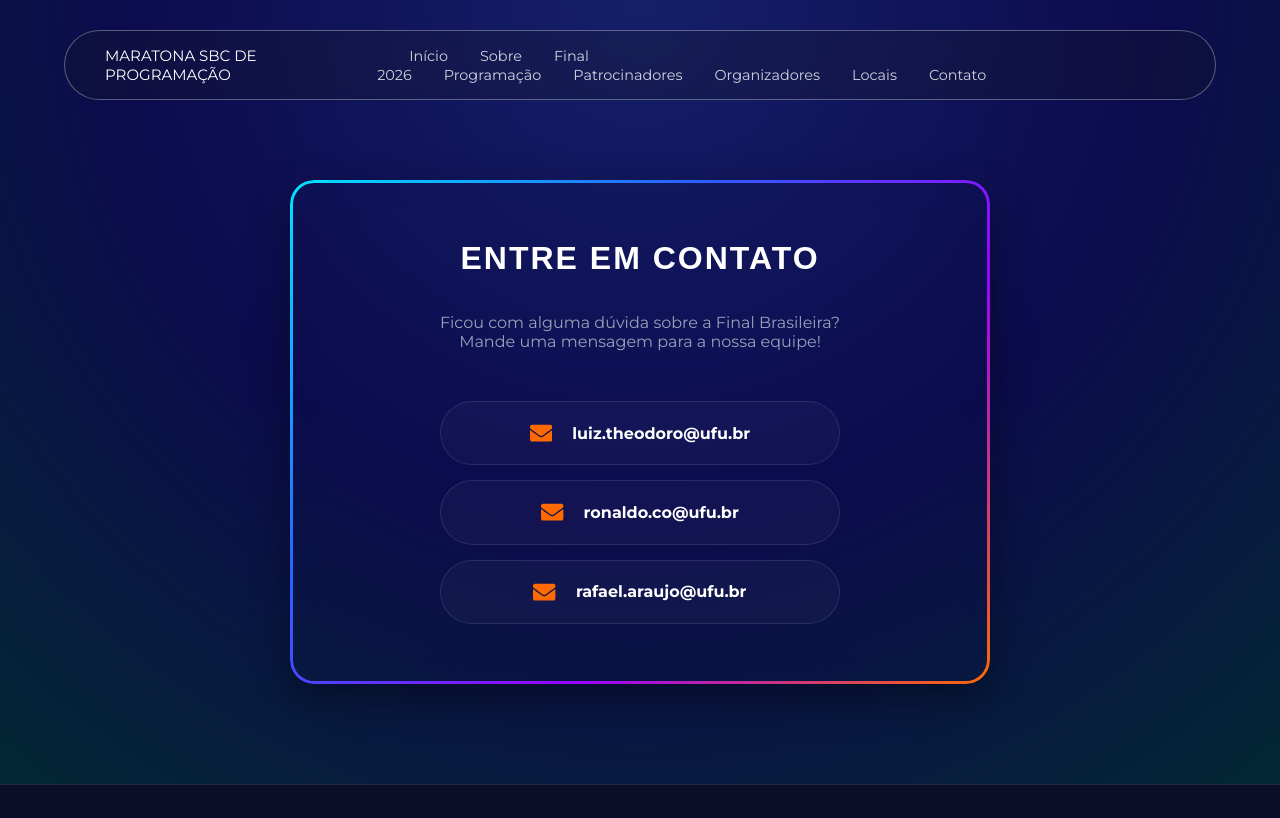
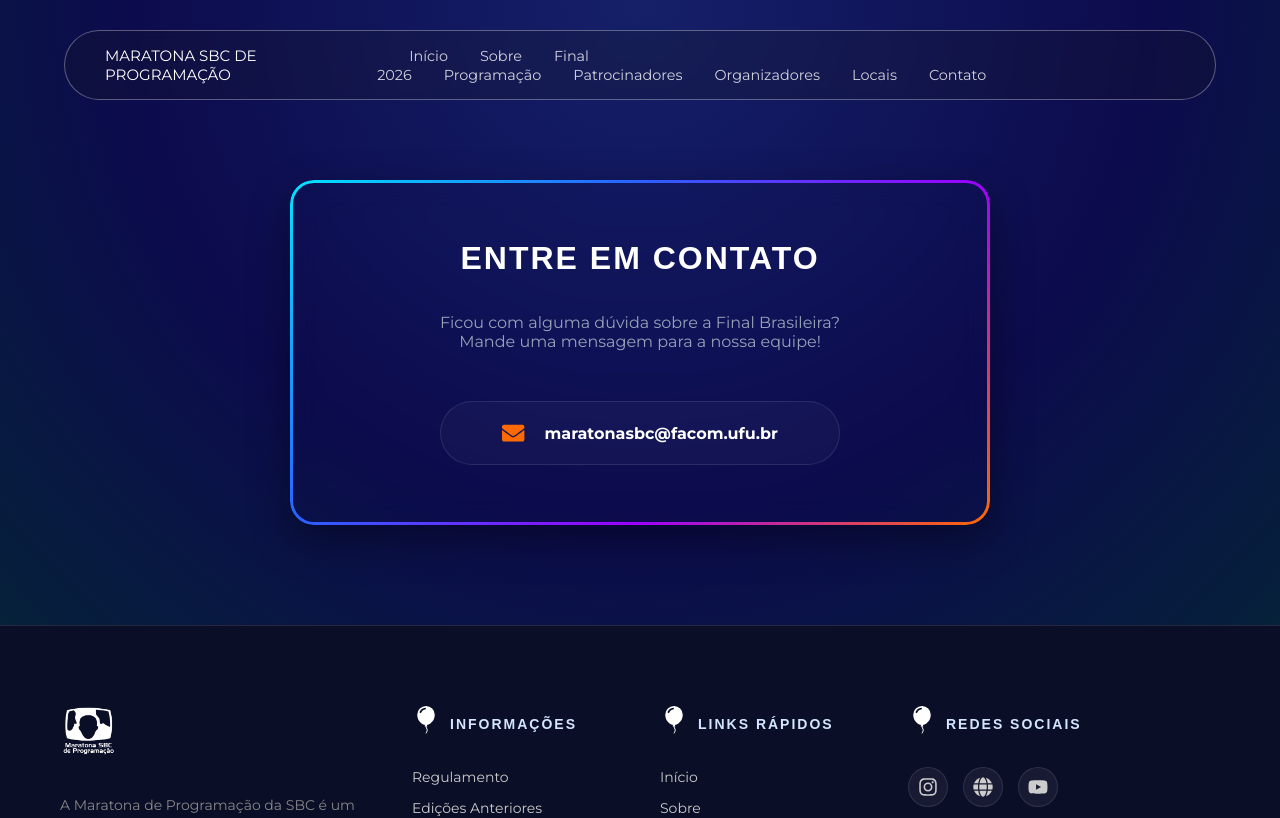
Before and after one commit to ShayeneFigueredo/site-maratona-sbc, a React (Vite) app: page /contato in a window 1280 px wide. Shown: the top 818 px of the page. Built offline with nearby package versions, Linux system fonts and the light colour scheme; a web font is replaced by a local one.

Commit message:
att contato

```diff
--- a/src/pages/Contato.jsx
+++ b/src/pages/Contato.jsx
@@ -13,27 +13,10 @@
         {/* Nova div que empilha os cards */}
         <div className="emails-wrapper">
 
-          {/* Card 1 */}
           <div className="email-container">
             <FaEnvelope className="email-icon" />
-            <a href="mailto:luiz.theodoro@ufu.br" className="email-link">
-              luiz.theodoro@ufu.br
-            </a>
-          </div>
-
-          {/* Card 2 */}
-          <div className="email-container">
-            <FaEnvelope className="email-icon" />
-            <a href="mailto:ronaldo.co@ufu.br" className="email-link">
-              ronaldo.co@ufu.br
-            </a>
-          </div>
-
-          {/* Card 3 */}
-          <div className="email-container">
-            <FaEnvelope className="email-icon" />
-            <a href="mailto:rafael.araujo@ufu.br" className="email-link">
-              rafael.araujo@ufu.br
+            <a href="mailto:maratonasbc@facom.ufu.br" className="email-link">
+              maratonasbc@facom.ufu.br
             </a>
           </div>
 
```
